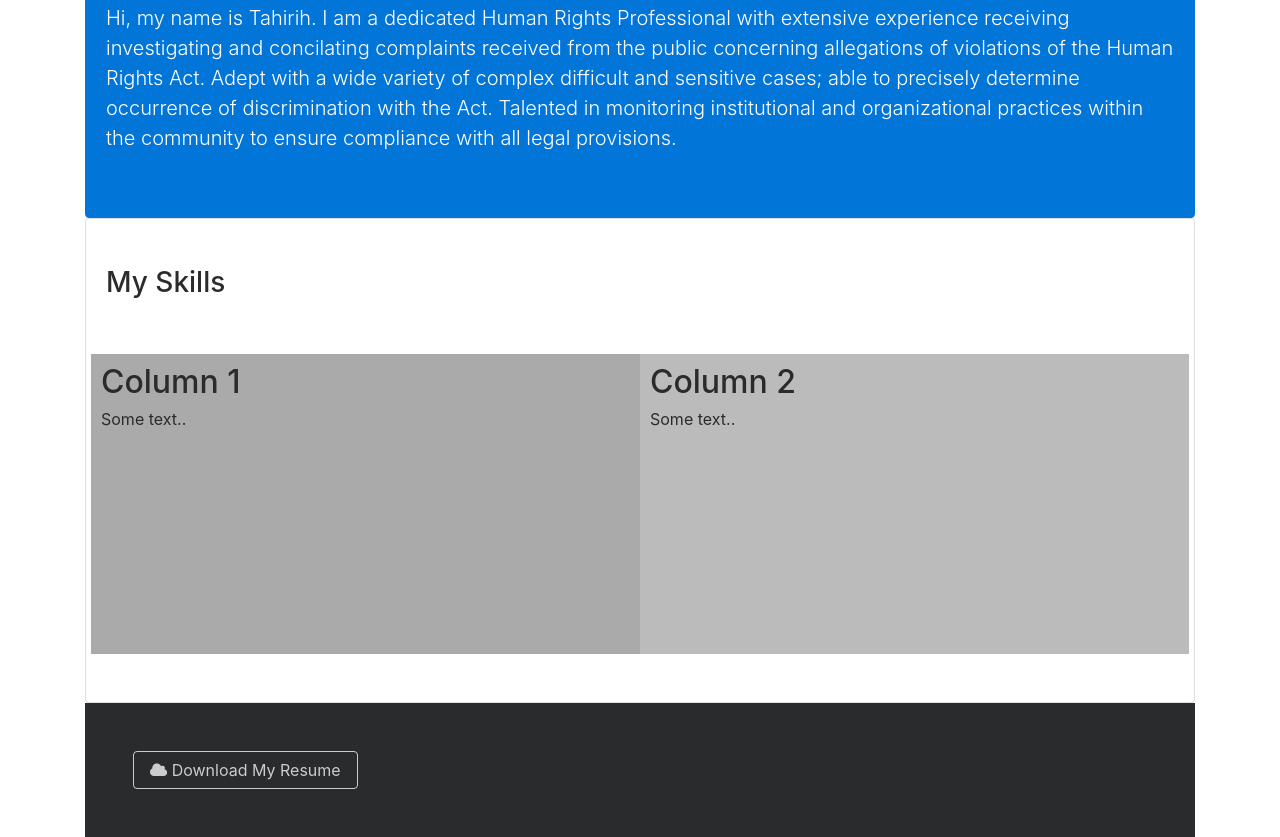
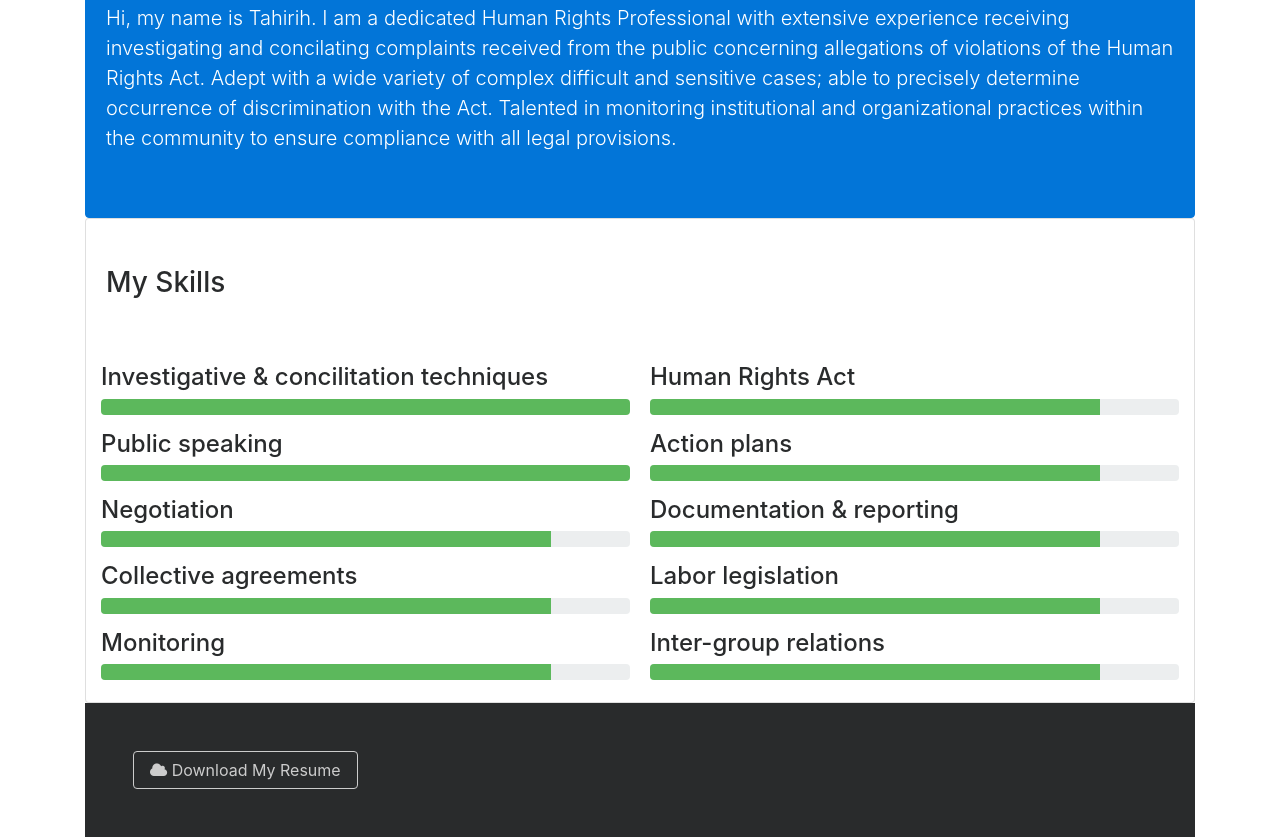
Before and after one commit to Tahirih-Natang/Tahirih-Natang.github.io, a plain HTML site: page index.html in a window 1280 px wide. Shown: the part 583-1420 px from the top of the page. Drawn offline with Linux system fonts and the light colour scheme; some packages are replaced by stand-ins of ours; a script that the page names is missing.

Commit message:
adjust column

```diff
--- a/index.html
+++ b/index.html
@@ -63,22 +63,11 @@
           the community to ensure compliance with all legal provisions.
         </p>
       </div>
-
        <div class="card card-block py-5">
         <h3>My Skills</h3>
         <p></p>
         <hr>
         <div class="row">
-       <div class="column" style="background-color:#aaa;">
-          <h2>Column 1</h2>
-         <p>Some text..</p>
-      </div>
-      <div class="column" style="background-color:#bbb;">
-        <h2>Column 2</h2>
-        <p>Some text..</p>
-      </div>
-      </div>
-        <!-- <div class="row">
           <div class="column">
             <h4>Investigative & concilitation techniques</h4>
             <div class="progress mb-3">
@@ -121,11 +110,12 @@
             <h4>Inter-group relations</h4>
             <div class="progress mb-3">
               <div class="progress-bar bg-success" role="progressbar" style="width:85%"></div>
-            </div> -->
-          <!-- </div>
-        </div> -->
+            </div>
+          </div>
+        </div>
       </div>
     </div>
+
 
     <!-- RESUME -->
     <div id="resume" class="collapse">
@@ -309,3 +299,4 @@
     });
   </script>
 </body>
+</html>
```
